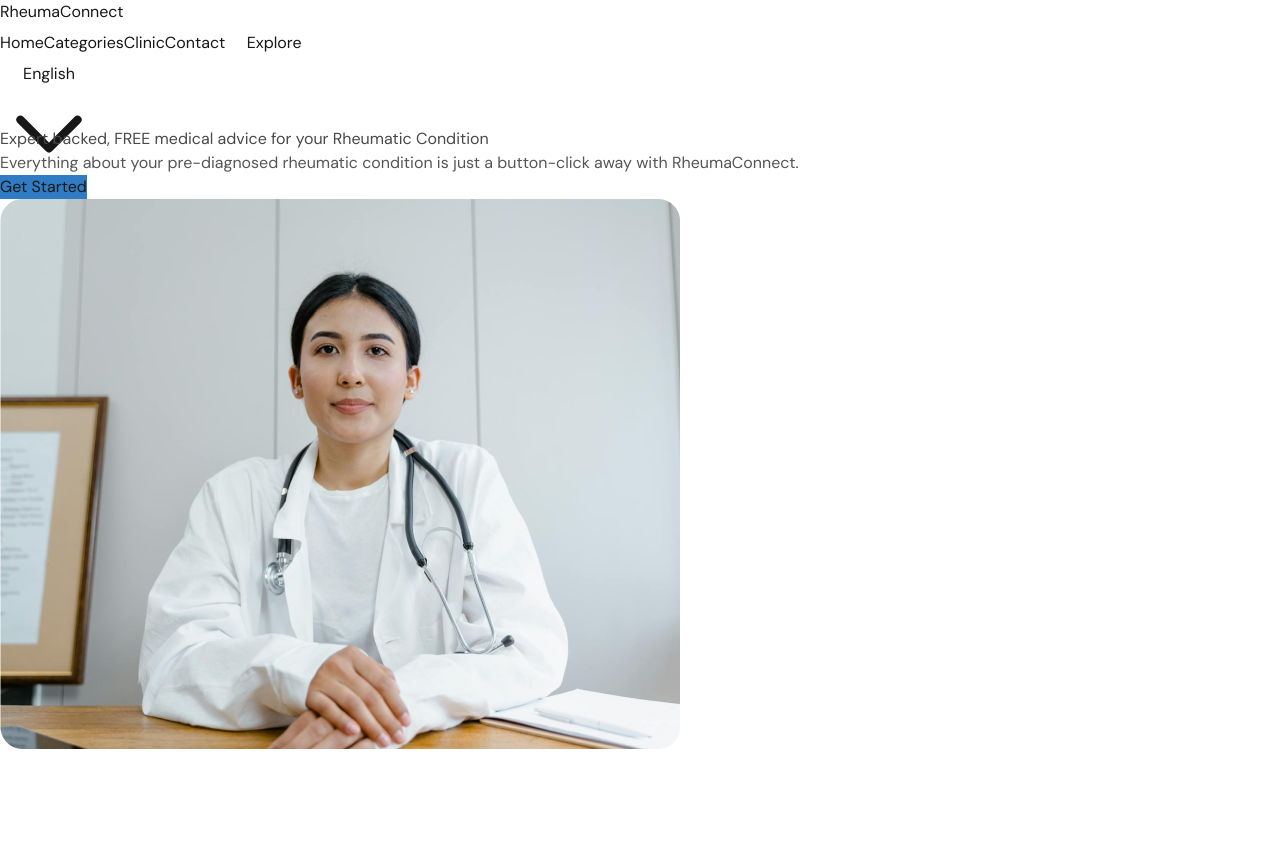
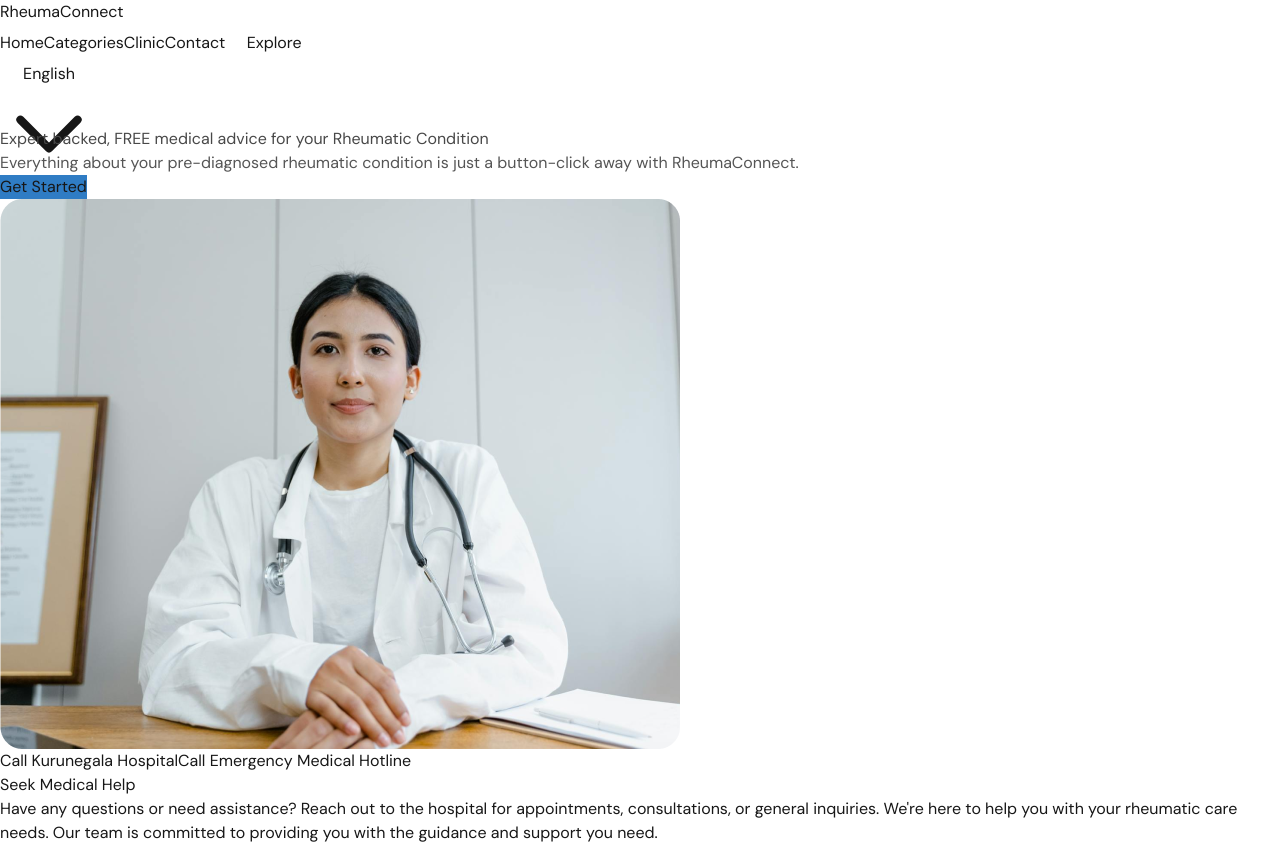
Before and after one commit to sliitsesc/rheumaconnect-fe, a Next.js app: page / in a window 1280 px wide. Before the commit the page ends 800 px from the top, so only its background shows below. Built offline with nearby package versions, Linux system fonts and the light colour scheme.

Commit message:
basic structure done

```diff
--- a/package.json
+++ b/package.json
@@ -12,7 +12,8 @@
     "@fontsource/dm-sans": "^5.1.0",
     "next": "15.0.4",
     "react": "^19.0.0",
-    "react-dom": "^19.0.0"
+    "react-dom": "^19.0.0",
+    "rheumaconnect-fe": "file:"
   },
   "devDependencies": {
     "@types/node": "^20",
--- /dev/null
+++ b/src/app/components/ContactCard.tsx
@@ -0,0 +1,35 @@
+import React from 'react'
+
+function ContactCard() {
+	return (
+		// Card container with responsive classes
+		<div className="contactCard bg-white w-full max-w-screen-xl mx-auto h-auto ">
+			{/* Content container with flex */}
+			<div className="flex flex-col lg:flex-row justify-start items-start w-full h-auto gap-8 pt-[130px]">
+				{/* Emergency buttons container - now fixed to the left */}
+				<div className="emergencyBtn flex flex-col gap-4 w-auto justify-start items-start">
+					<button className="bg-blue-50 px-6 py-2 rounded-md hover:bg-blue-200 transition">
+						Call Kurunegala Hospital
+					</button>
+					<button className="bg-blue-50 px-6 py-2 rounded-md hover:bg-blue-200 transition">
+						Call Emergency Medical Hotline
+					</button>
+				</div>
+
+
+				{/* Seek Medical Help section */}
+				<div className="seekMedicalHelp flex-grow p-6 bg-white w-full max-w-[633px] h-auto pr-[10%]">
+					<h2 className="font-extrabold text-[42px] leading-[54.68px] text-[#484848] pb-[25px]">Seek Medical Help</h2>
+					<p className="font-medium text-[24px] leading-[32px] text-[#9E9E9E]">
+						Have any questions or need assistance? Reach out to the hospital for
+						appointments, consultations, or general inquiries. We're here to help
+						you with your rheumatic care needs. Our team is committed to providing
+						you with the guidance and support you need.
+					</p>
+				</div>
+			</div>
+		</div>
+	)
+}
+
+export default ContactCard
--- a/src/app/page.tsx
+++ b/src/app/page.tsx
@@ -1,9 +1,11 @@
 import HeroSection from "./components/HeroSection";
+import ContactCard from "./components/ContactCard";
 
 export default function Home() {
   return (
     <div>
       <HeroSection selectedLang="en" />
+      <ContactCard />
     </div>
   );
 }
```
Also changed, not shown: 2 other files (tests, documents, lock files or other folders).
